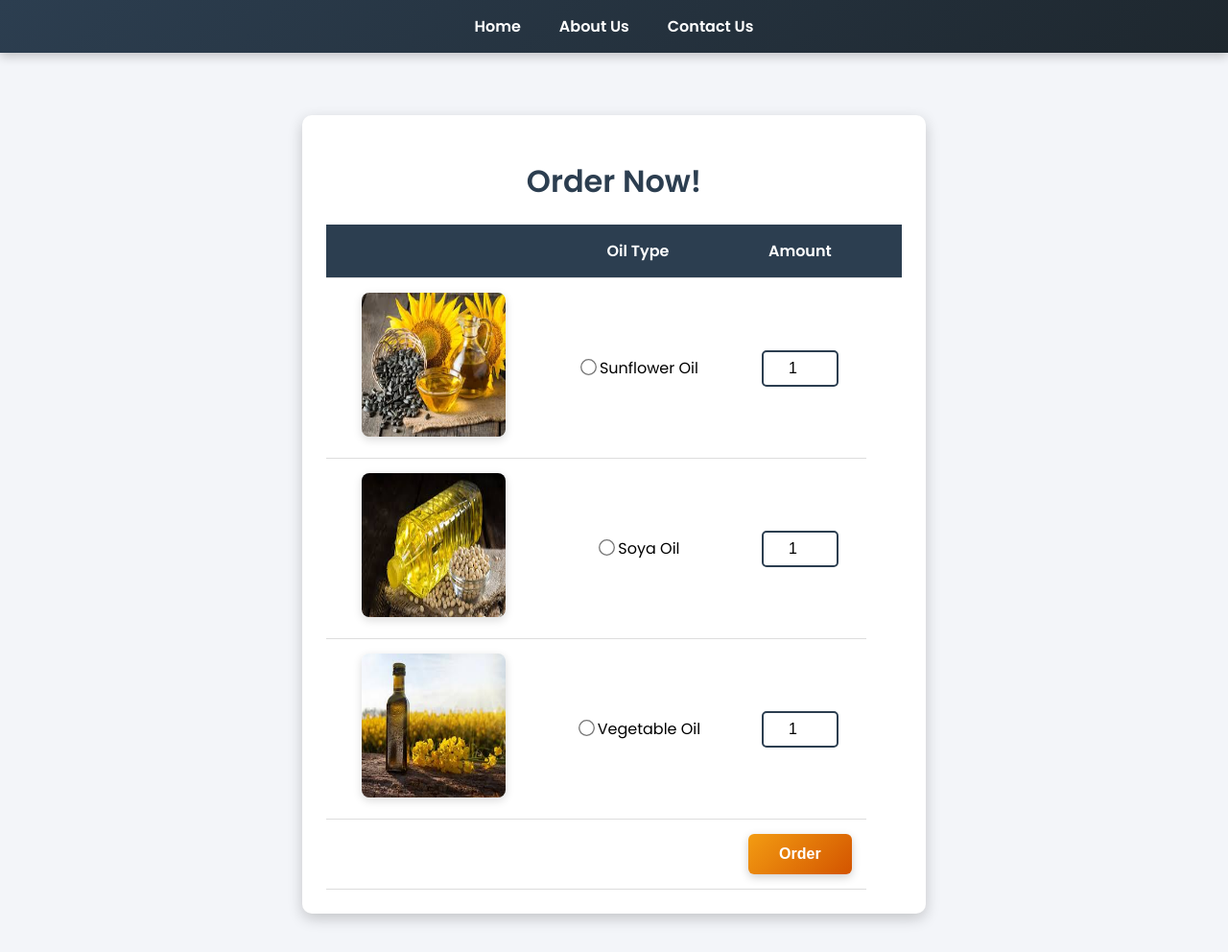
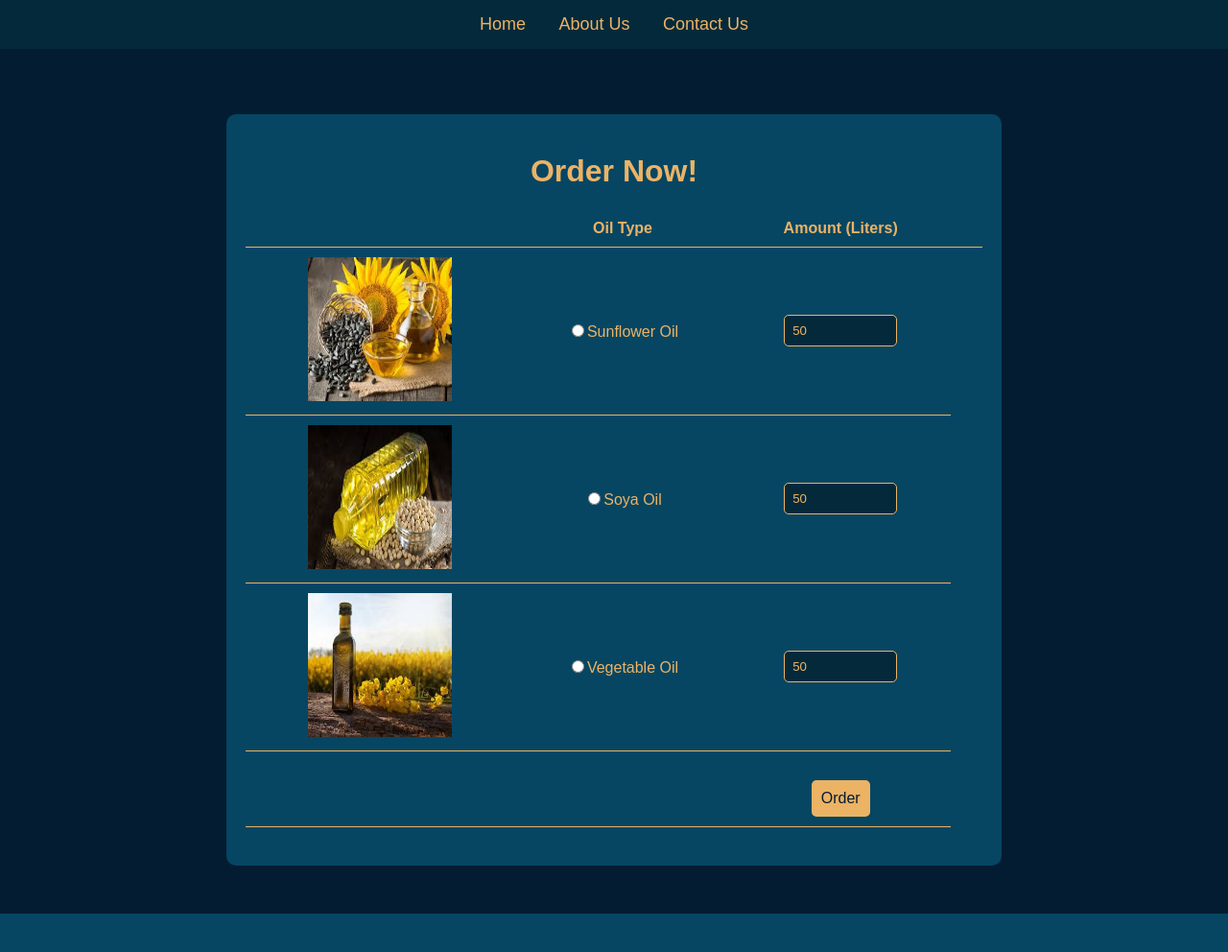
Before and after one commit to bhekaxix/API_PROJECT, a PHP site: page /order.php in a window 1280 px wide. Shown: the whole page at 96% size. After the commit the page ends 952 px from the top, so only its background shows below. Run offline with PHP 8.4, Linux system fonts and the light colour scheme; the visitor is signed in with stand-in values (Sample User, id 1).

Commit message:
modified

```diff
--- a/css/order.css
+++ b/css/order.css
@@ -1,126 +1,72 @@
-@import url('https://fonts.googleapis.com/css2?family=Poppins:wght@300;400;600&display=swap');
-
 body {
-    font-family: 'Poppins', sans-serif;
-    background-color: #f3f5f9;
+    font-family: Arial, sans-serif;
+    background-color: #041C32;
+    color: #ECB365;
     margin: 0;
     padding: 0;
 }
 
-/* Navbar */
 .navbar {
-    display: flex;
-    justify-content: center;
-    background: linear-gradient(135deg, #2c3e50, #1e272e);
-    padding: 15px 0;
-    box-shadow: 0px 4px 10px rgba(0, 0, 0, 0.2);
+    background-color: #04293A;
+    padding: 15px;
+    text-align: center;
 }
 
 .navbar a {
-    color: #fff;
+    color: #ECB365;
     text-decoration: none;
-    font-weight: 600;
-    margin: 0 20px;
-    transition: color 0.3s ease-in-out;
+    margin: 0 15px;
+    font-size: 18px;
 }
 
 .navbar a:hover {
-    color: #f39c12;
+    color: #064663;
 }
 
-/* Page Title */
-h1 {
+.container {
+    width: 60%;
+    margin: 50px auto;
+    background: #064663;
+    padding: 20px;
+    border-radius: 10px;
     text-align: center;
-    color: #2c3e50;
-    font-weight: 600;
-    margin-top: 20px;
 }
 
-/* Order Form Container */
-.container {
-    max-width: 600px;
-    margin: 40px auto;
-    padding: 25px;
-    background: white;
-    box-shadow: 0 5px 15px rgba(0, 0, 0, 0.2);
-    border-radius: 10px;
-}
-
-/* Form Styling */
-form {
+h1 {
     text-align: center;
 }
 
 table {
     width: 100%;
+    margin: 20px auto;
     border-collapse: collapse;
-    margin-top: 15px;
 }
 
 th, td {
-    padding: 15px;
-    text-align: center;
-    border-bottom: 1px solid #ddd;
-}
-
-th {
-    background: #2c3e50;
-    color: white;
-    font-weight: 600;
-}
-
-/* Images */
-table img {
-    border-radius: 8px;
-    box-shadow: 0 3px 10px rgba(0, 0, 0, 0.15);
-}
-
-/* Inputs */
-input[type="radio"] {
-    transform: scale(1.3);
-    margin-right: 5px;
+    padding: 10px;
+    border-bottom: 1px solid #ECB365;
 }
 
 input[type="number"] {
-    width: 60px;
+    width: 100px;
     padding: 8px;
-    border: 2px solid #2c3e50;
+    border: 1px solid #ECB365;
     border-radius: 5px;
-    text-align: center;
-    font-size: 16px;
+    background-color: #04293A;
+    color: #ECB365;
 }
 
-/* Order Button */
 .btn {
-    width: 100%;
-    background: linear-gradient(135deg, #f39c12, #d35400);
+    margin-top: 20px;
+    padding: 10px;
+    background-color: #ECB365;
+    color: #041C32;
+    font-size: 16px;
     border: none;
-    padding: 12px;
-    color: white;
-    font-size: 16px;
-    font-weight: 600;
-    border-radius: 6px;
+    border-radius: 5px;
     cursor: pointer;
-    transition: all 0.3s ease-in-out;
-    box-shadow: 0 3px 10px rgba(0, 0, 0, 0.2);
 }
 
 .btn:hover {
-    background: linear-gradient(135deg, #d35400, #f39c12);
-    transform: scale(1.05);
+    background-color: #D9A14E;
 }
-
-/* Responsive */
-@media (max-width: 768px) {
-    .container {
-        width: 90%;
-    }
-
-    table {
-        font-size: 14px;
-    }
-
-    .btn {
-        font-size: 14px;
-    }
-}
--- a/order.php
+++ b/order.php
@@ -11,8 +11,15 @@ $user_id = $_SESSION['user_id']; // Get user ID from session
 
 if ($_SERVER['REQUEST_METHOD'] == 'POST') {
     $oiltype = $_POST['oiltype'];
-    $amount = $_POST['amount'];
-    $total_price = 400 * (int)$amount; // Assuming price per unit is 400
+    $amount = (int)$_POST['amount']; // Convert amount to integer
+
+    // Ensure amount is in multiples of 50 liters
+    if ($amount % 50 !== 0) {
+        die("Amount must be in multiples of 50 liters.");
+    }
+
+    // Calculate total price based on 400 per 50 liters
+    $total_price = ($amount / 50) * 400;
 
     try {
         // Ensure $conn is set
@@ -53,7 +60,6 @@ if ($_SERVER['REQUEST_METHOD'] == 'POST') {
     <meta name="viewport" content="width=device-width, initial-scale=1">
     <title>Order Your Product</title>
     <link rel="stylesheet" href="/api_project/css/order.css">
-    <script src="order.js"></script>
 </head>
 <body>
     <div class="navbar">
@@ -65,12 +71,12 @@ if ($_SERVER['REQUEST_METHOD'] == 'POST') {
 
     <div class="container">
         <h1>Order Now!</h1>
-        <form method="post" name="order" onsubmit="return validateForm()">
+        <form method="post">
             <table align="center">
                 <tr>
                     <th></th>
                     <th>Oil Type</th>
-                    <th>Amount</th>
+                    <th>Amount (Liters)</th>
                     <th></th>
                 </tr>
                 <tr>
@@ -78,26 +84,26 @@ if ($_SERVER['REQUEST_METHOD'] == 'POST') {
                     <td>
                         <input type="radio" value="Sunflower Oil" name="oiltype" required>Sunflower Oil
                     </td>
-                    <td><input type="number" name="amount" min="1" value="1" required></td>
+                    <td><input type="number" name="amount" min="50" step="50" value="50" required></td>
                 </tr>
                 <tr>
                     <td><img src="soya.jpg" width="150" height="150"></td>
                     <td>
                         <input type="radio" value="Soya Oil" name="oiltype" required>Soya Oil
                     </td>
-                    <td><input type="number" name="amount" min="1" value="1" required></td>
+                    <td><input type="number" name="amount" min="50" step="50" value="50" required></td>
                 </tr>
                 <tr>
                     <td><img src="vegetable.jpg" width="150" height="150"></td>
                     <td>
                         <input type="radio" value="Vegetable Oil" name="oiltype" required>Vegetable Oil
                     </td>
-                    <td><input type="number" name="amount" min="1" value="1" required></td>
+                    <td><input type="number" name="amount" min="50" step="50" value="50" required></td>
                 </tr>
                 <tr>
                     <td></td>
                     <td></td>
-                    <td><input class ="btn" type="submit" value="Order"></td>
+                    <td><input class="btn" type="submit" value="Order"></td>
                 </tr>
             </table>
         </form>
```
